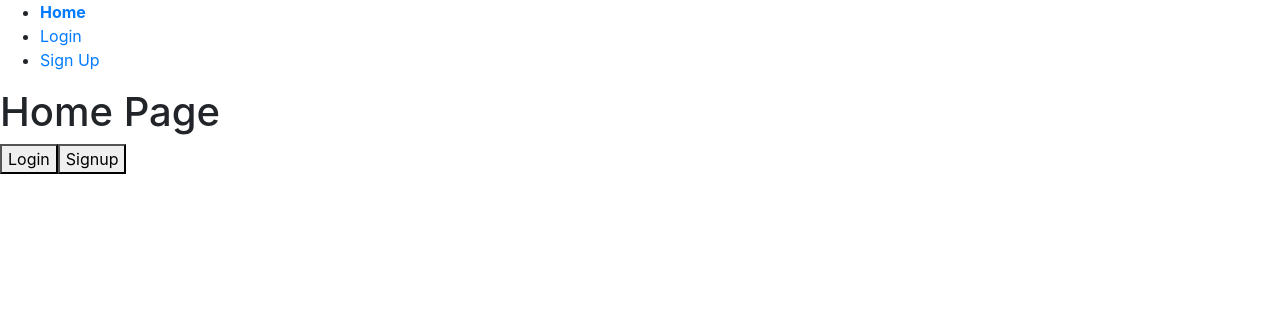
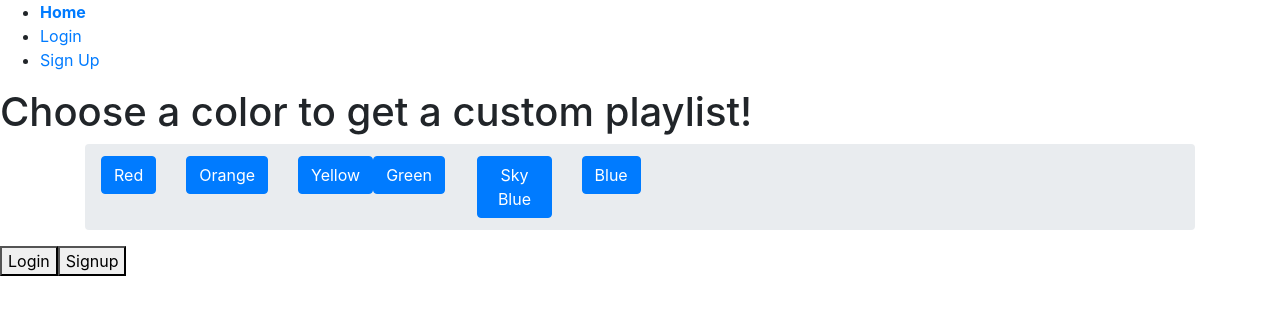
Before and after one commit to irvinek01/project-chromesthesia, a React (Create React App) app in the folder client/: page / in a window 1280 px wide. Shown: the top 314 px of the page. Built offline with nearby package versions, Linux system fonts and the light colour scheme; no server answers.

Commit message:
Added Grid Layout with react-bootstrap

```diff
--- a/client/src/components/HomePage/index.js
+++ b/client/src/components/HomePage/index.js
@@ -1,12 +1,123 @@
 import { useHistory } from "react-router-dom";
 import { useAuth } from "../../util/auth";
+import { Container, Row, Col, Button, Breadcrumb } from "react-bootstrap";
 function HomePage() {
   const history = useHistory();
   const auth = useAuth();
 
   return (
     <>
-      <h1>Home Page</h1>
+      <header className="App-Header">
+        <h1>Choose a color to get a custom playlist!</h1>
+        <Container>
+          <Breadcrumb>
+            <Row>
+              <Col>
+                <Button textColor="primary">Red</Button>
+              </Col>
+              <Col>
+                <Button textColor="primary">Orange</Button>
+              </Col>
+              <Col>
+                <Button textColor="primary">Yellow</Button>
+              </Col>
+            </Row>
+
+            <Row>
+              <Col>
+                <Button textColor="primary">Green</Button>
+              </Col>
+              <Col>
+                <Button textColor="primary">Sky Blue</Button>{" "}
+              </Col>
+              <Col>
+                <Button textColor="primary">Blue</Button>
+              </Col>
+            </Row>
+          </Breadcrumb>
+        </Container>
+        {/* <Carousel>
+          <Carousel.Item>
+            <img
+              className="d-block w-100"
+              src="https://picsum.photos/100/50"
+              alt="First slide"
+            />
+            <Carousel.Caption>
+              <h3>First slide label</h3>
+              <p>Nulla vitae elit libero, a pharetra augue mollis interdum.</p>
+            </Carousel.Caption>
+          </Carousel.Item>
+          <Carousel.Item>
+            <img
+              className="d-block w-100"
+              src="https://picsum.photos/100/50"
+              alt="Second slide"
+            />
+
+            <Carousel.Caption>
+              <h3>Second slide label</h3>
+              <p>Lorem ipsum dolor sit amet, consectetur adipiscing elit.</p>
+            </Carousel.Caption>
+          </Carousel.Item>
+          <Carousel.Item>
+            <img
+              className="d-block w-100"
+              src="https://picsum.photos/100/50"
+              alt="Third slide"
+            />
+
+            <Carousel.Caption>
+              <h3>Third slide label</h3>
+              <p>
+                Praesent commodo cursus magna, vel scelerisque nisl consectetur.
+              </p>
+            </Carousel.Caption>
+          </Carousel.Item>
+          <Carousel.Item>
+            <img
+              className="d-block w-100"
+              src="https://picsum.photos/100/50"
+              alt="Fourth slide"
+            />
+
+            <Carousel.Caption>
+              <h3>Fourth slide label</h3>
+              <p>
+                Praesent commodo cursus magna, vel scelerisque nisl consectetur.
+              </p>
+            </Carousel.Caption>
+          </Carousel.Item>
+          <Carousel.Item>
+            <img
+              className="d-block w-100"
+              src="https://picsum.photos/100/50"
+              alt="Fifth slide"
+            />
+
+            <Carousel.Caption>
+              <h3>Fifth slide label</h3>
+              <p>
+                Praesent commodo cursus magna, vel scelerisque nisl consectetur.
+              </p>
+            </Carousel.Caption>
+          </Carousel.Item>
+          <Carousel.Item>
+            <img
+              className="d-block w-100"
+              src="https://picsum.photos/100/50"
+              alt="Fifth slide"
+            />
+
+            <Carousel.Caption>
+              <h3>Sixth slide label</h3>
+              <p>
+                Praesent commodo cursus magna, vel scelerisque nisl consectetur.
+              </p>
+            </Carousel.Caption>
+          </Carousel.Item>
+        </Carousel> */}
+
         {/* hide actions if user is logged in */}
         {!auth.isLoggedIn() && (
           <>
@@ -14,6 +125,7 @@ function HomePage() {
             <button onClick={() => history.push("/signup")}>Signup</button>
           </>
         )}
+      </header>
     </>
   );
 }
```
Lines whose indentation alone changed are shown as unchanged.
